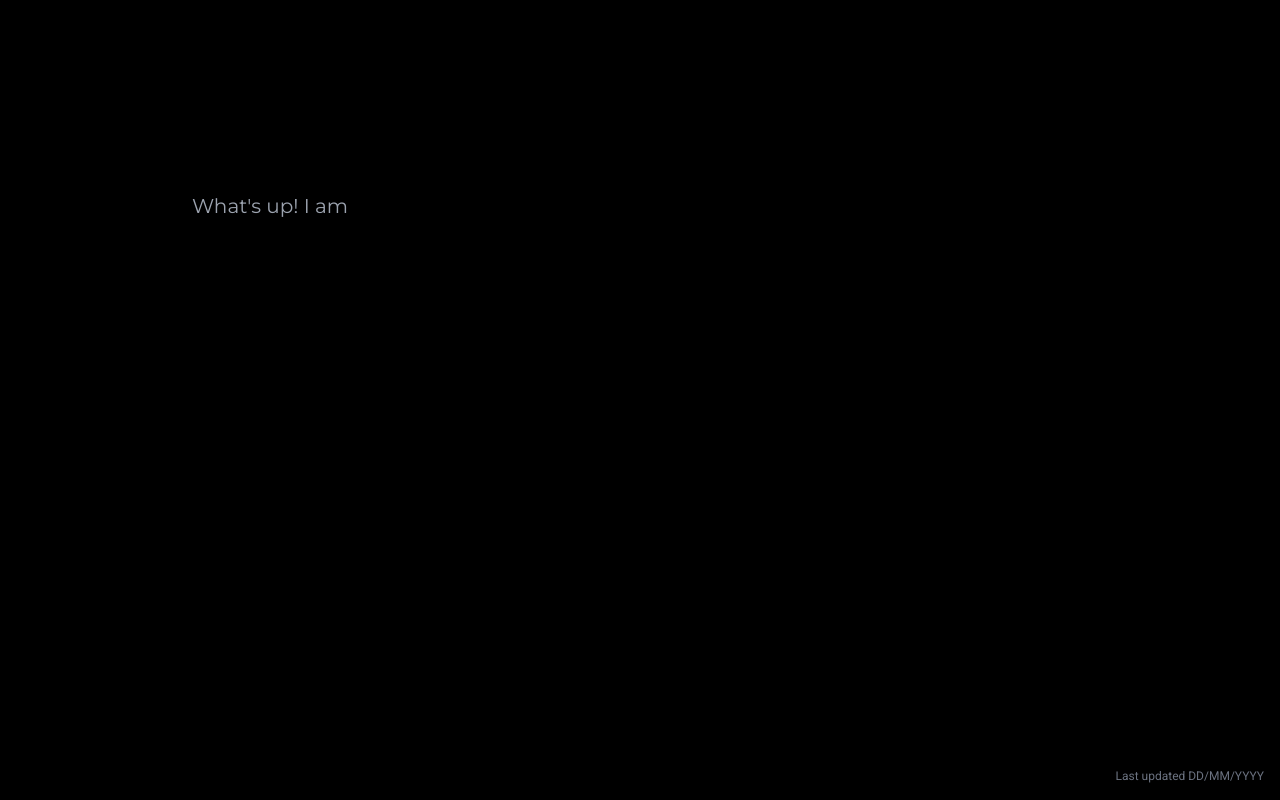
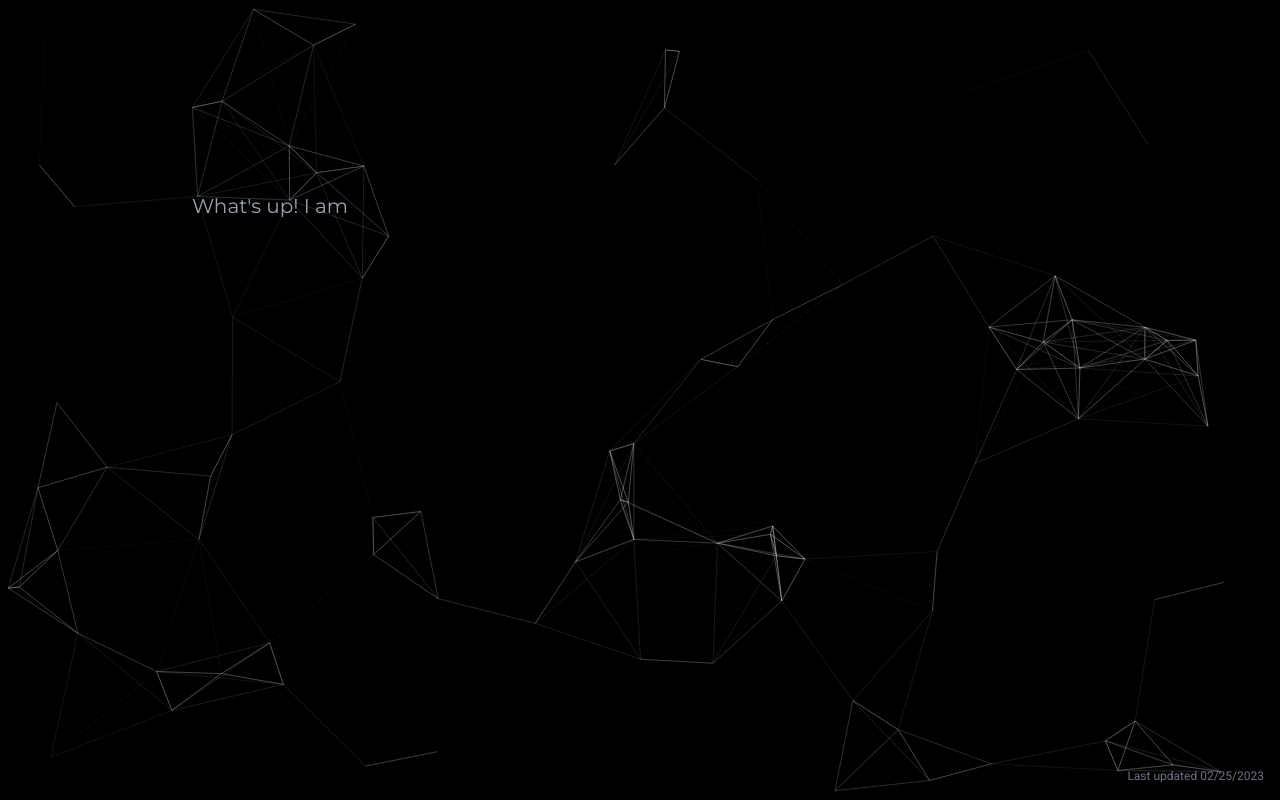
Before and after one commit to Mark-Avila/markavila2, a React (Vite) app: page / in a window 1280 px wide. Built offline with nearby package versions, Linux system fonts and the light colour scheme.

Commit message:
more minor fixes

```diff
--- a/src/App.tsx
+++ b/src/App.tsx
@@ -184,7 +184,7 @@
       </main>
       <footer className="flex h-12 items-center justify-end px-4">
         <p className="font-roboto text-xs text-gray-500 md:text-right">
-          Last updated DD/MM/YYYY
+          Last updated 02/25/2023
         </p>
       </footer>
     </div>
--- a/src/screens/Home.tsx
+++ b/src/screens/Home.tsx
@@ -80,7 +80,7 @@
           I like making websites
         </motion.span>
       </h2>
-      <p className="mt-4 overflow-hidden font-roboto text-sm text-gray-500 md:w-1/2 xl:w-1/3 xl:text-base">
+      <p className="mt-4 overflow-hidden font-roboto text-sm text-gray-500 md:w-1/2 xl:w-1/3 xl:text-sm">
         <motion.span
           initial="hidden"
           animate="show"
@@ -91,8 +91,9 @@
             ease: global.eases.slideUp
           }}
         >
-          Student aspiring to be a guy that develops websites. Welcome to my
-          portfolio
+          Hey there! Welcome to my front-end portfolio site! Here you can check
+          out some of the cool stuff I've designed and developed. Come on in and
+          have a look around!
         </motion.span>
       </p>
       <motion.div
```
